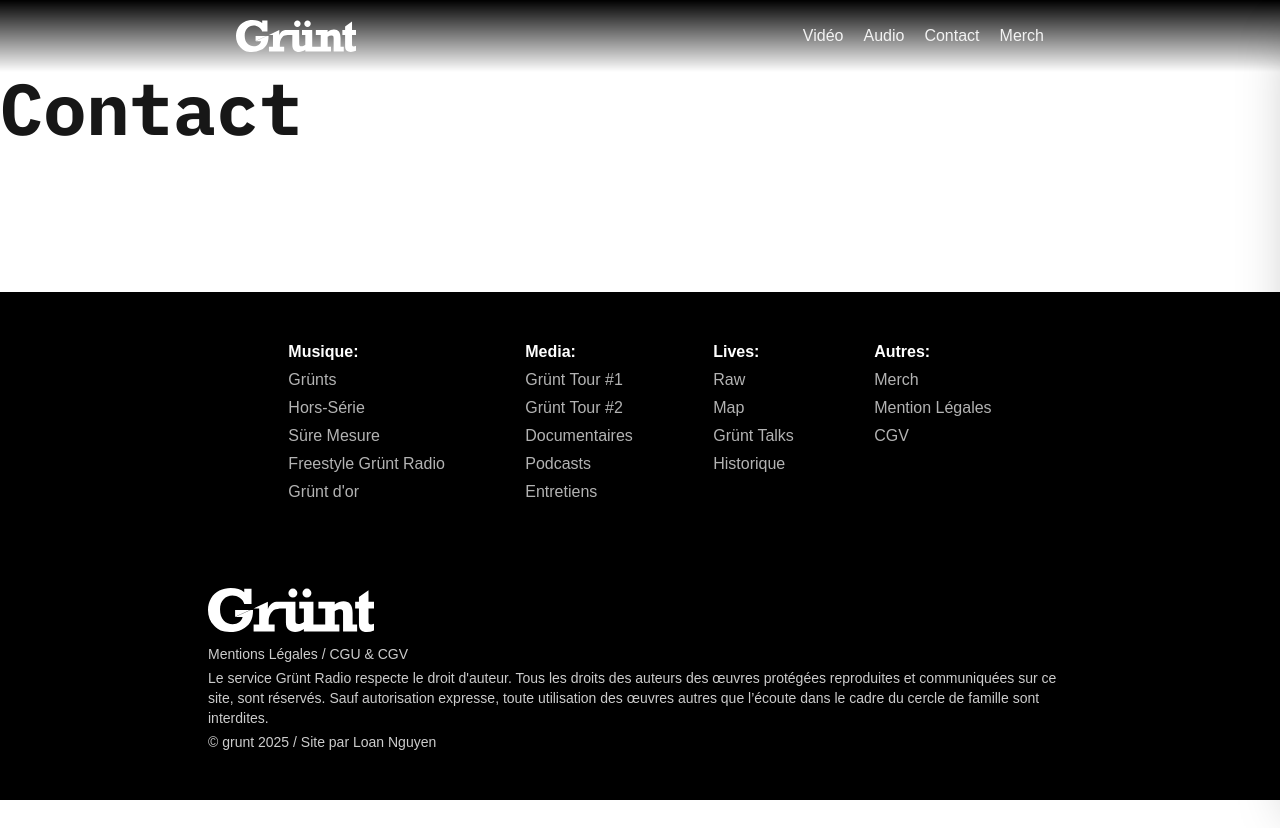
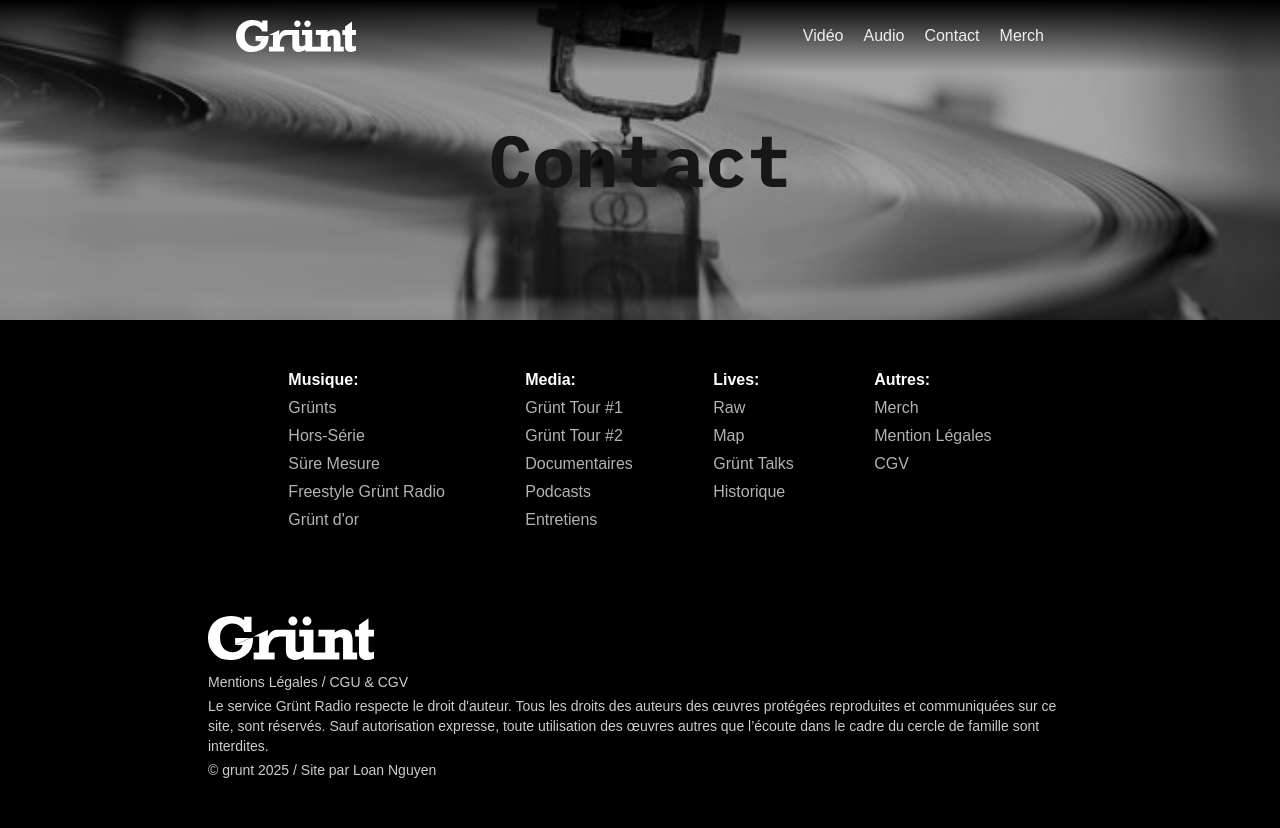
Before and after one commit to v3nel/gruntsiterework, a Next.js app: page /contact in a window 1280 px wide. Before the commit the page ends 800 px from the top, so only its background shows below. Built offline with nearby package versions, Linux system fonts and the light colour scheme.

Commit message:
Update contact page with header image and basic structure

```diff
--- a/app/contact/page.tsx
+++ b/app/contact/page.tsx
@@ -6,11 +6,24 @@
   return (
     <div className="min-h-screen flex flex-col">
       <Navbar/>
-      <div className="justify-center items-center">
-        <h1 className={`text-7xl ${plex.className} font-bold`}>Contact</h1>
+      <section id="header" className="relative -mt-[72px]">
+        <img
+          src="/contact/vinyles.jpg"
+          className="h-[30vh] w-full object-cover sm:h-[40vh]"
+        />
 
-      </div>
+        <div className="absolute inset-0 flex flex-1 bg-black/35"/>
+
+        <div className="flex flex-col inset-0 absolute flex-1 items-center justify-center">
+          <h1 className={`${plex.className} text-7xl font-bold text-center`}>Contact</h1>
+        </div>
+      </section>
+      <section>
+        <div>
+
+        </div>
+      </section>
       <Footer/>
     </div>
   )
-}
+};
```
